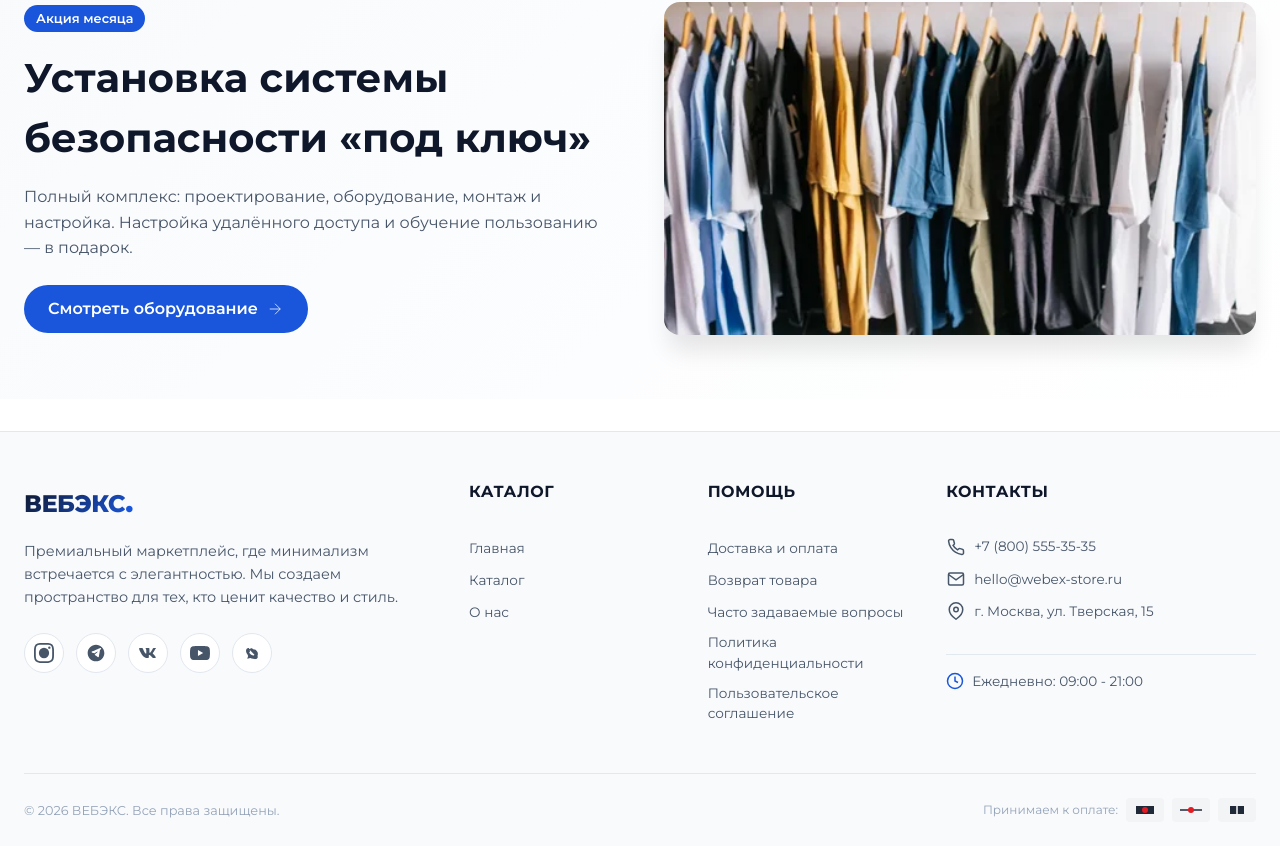
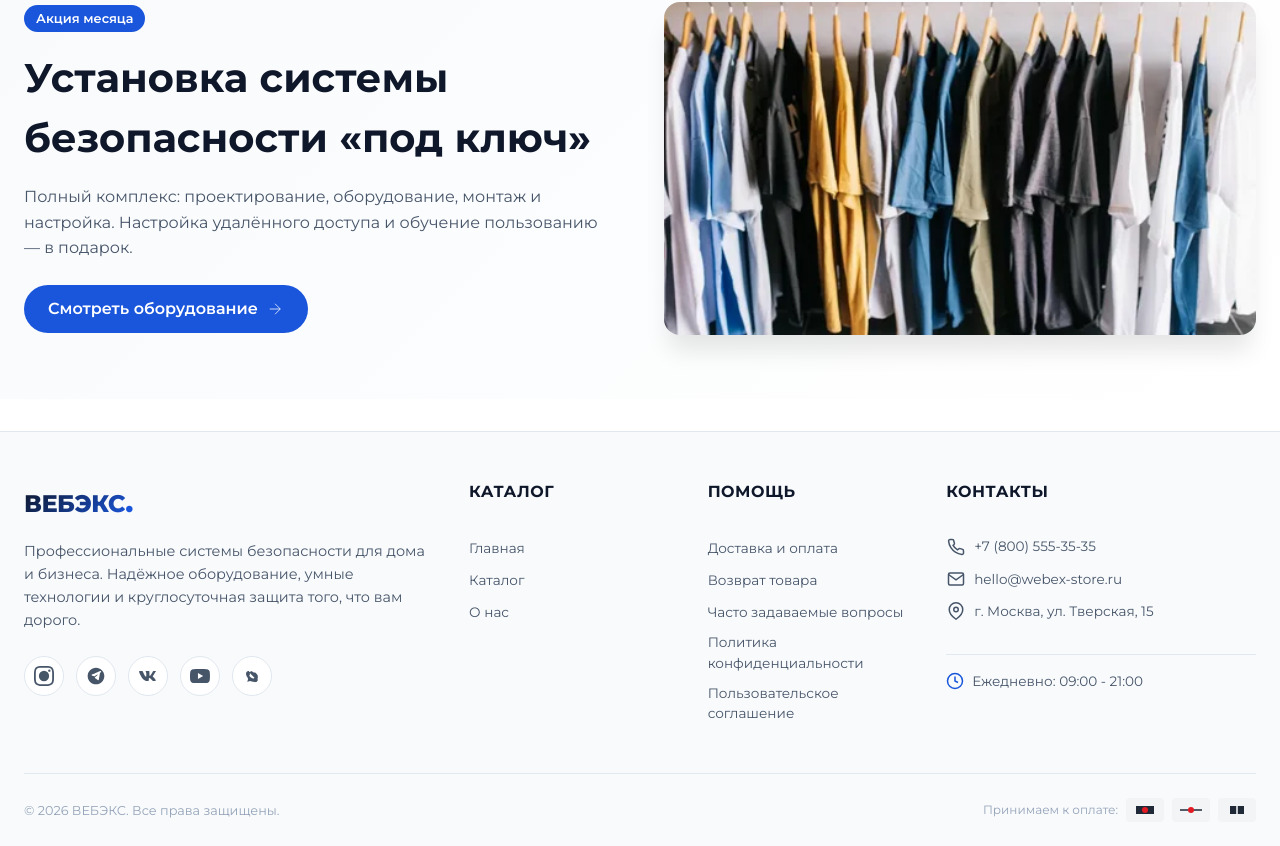
Before and after one commit to k3ssL/webex, a React (Vite) app: page / in a window 1280 px wide. Shown: the part 2105-2951 px from the top of the page. Built offline with nearby package versions, Linux system fonts and the light colour scheme.

Commit message:
change footer text

```diff
--- a/src/components/Footer/Footer.jsx
+++ b/src/components/Footer/Footer.jsx
@@ -118,8 +118,7 @@ const Footer = () => {
                             <span className={styles.logo_dot}>.</span>
                         </Link>
                         <p className={styles.footer_description}>
-                            Премиальный маркетплейс, где минимализм встречается с элегантностью.
-                            Мы создаем пространство для тех, кто ценит качество и стиль.
+                            Профессиональные системы безопасности для дома и бизнеса. Надёжное оборудование, умные технологии и круглосуточная защита того, что вам дорого.
                         </p>
                         <div className={styles.social_links}>
                             {socialLinks.map((social, index) => (
```
